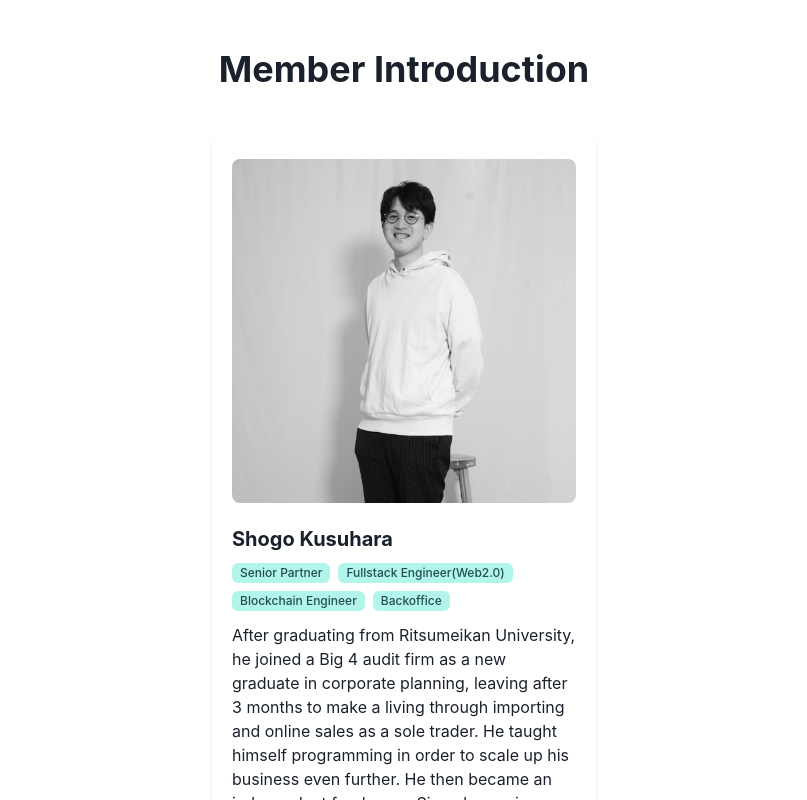
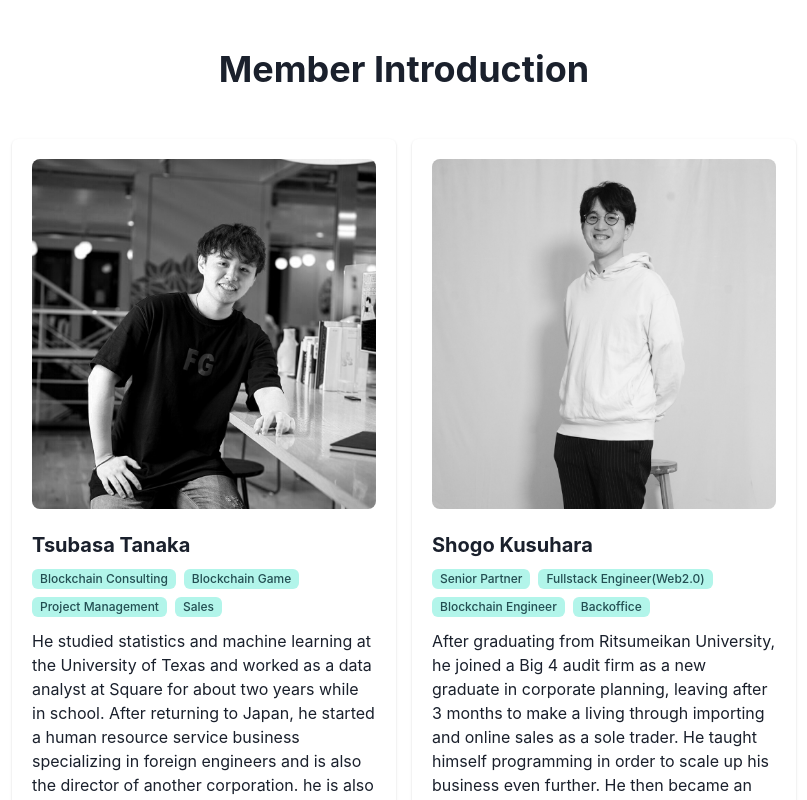
Before and after one commit to InterfaceX-co-jp/web3-corp-site, a Next.js app: page / in a window 1280 px wide. Shown: the part 1580-2380 px from the top of the page, without its empty margins (236-1043 px from the left). Built offline with nearby package versions, Linux system fonts and the light colour scheme.

Commit message:
feat: Add member

```diff
--- a/src/components/Features/Members.tsx
+++ b/src/components/Features/Members.tsx
@@ -24,6 +24,8 @@ function MemberCard({ name, imageSrc, tags, description }: Member) {
     <Card maxW="sm">
       <CardBody>
         <Image
+          h={"350px"}
+          w={"100%"}
           objectFit={"cover"}
           src={imageSrc}
           alt={`${name} member introduction`}
@@ -48,6 +50,17 @@ function MemberCard({ name, imageSrc, tags, description }: Member) {
 }
 
 const MEMBERS: Member[] = [
+  {
+    name: "Tsubasa Tanaka",
+    imageSrc: staticPath.tsubasa_tanaka_jpg,
+    description: "He studied statistics and machine learning at the University of Texas and worked as a data analyst at Square for about two years while in school. After returning to Japan, he started a human resource service business specializing in foreign engineers and is also the director of another corporation. he is also familiar with DAO and NFT design in the web 3.0 field and has experience in several projects, including project leader of a blockchain game.",
+    tags: [
+      "Blockchain Consulting",
+      "Blockchain Game",
+      "Project Management",
+      "Sales"
+    ]
+  },
   {
     name: "Shogo Kusuhara",
     imageSrc: staticPath.sk_png,
--- a/src/lib/$path.ts
+++ b/src/lib/$path.ts
@@ -48,6 +48,7 @@ export const staticPath = {
   storybook_png: '/storybook.png',
   terraform_png: '/terraform.png',
   ton_png: '/ton.png',
+  tsubasa_tanaka_jpg: '/tsubasa-tanaka.jpg',
   typescript_png: '/typescript.png',
   vercel_svg: '/vercel.svg'
 } as const
```
Also changed, not shown: public/tsubasa-tanaka.jpg (added).
